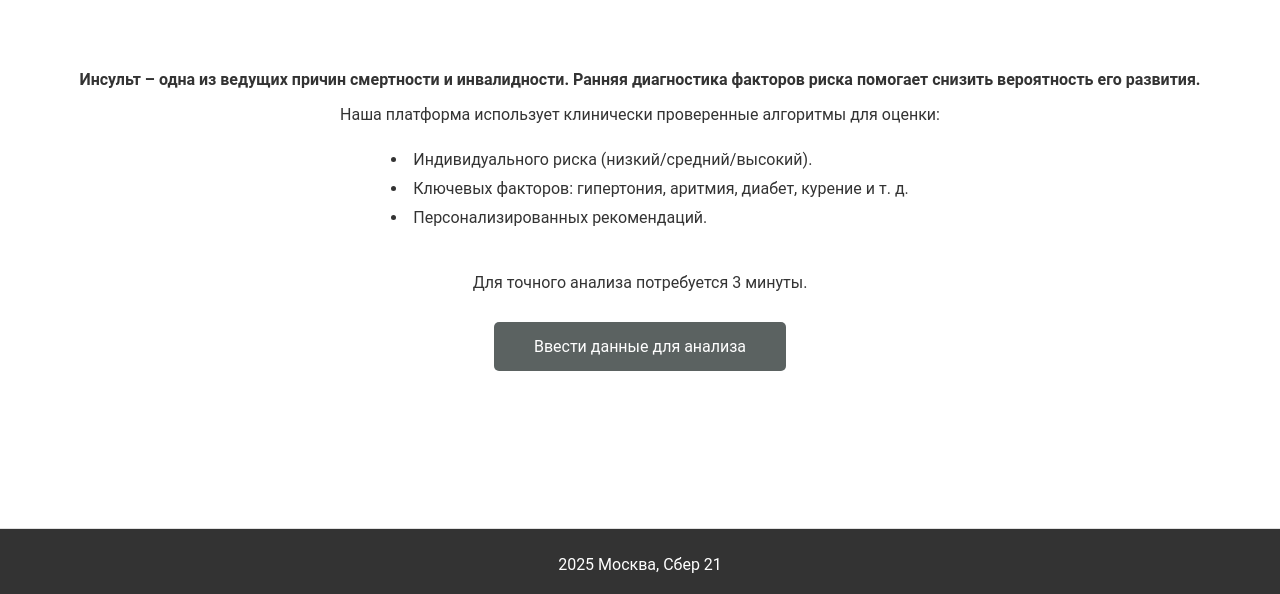
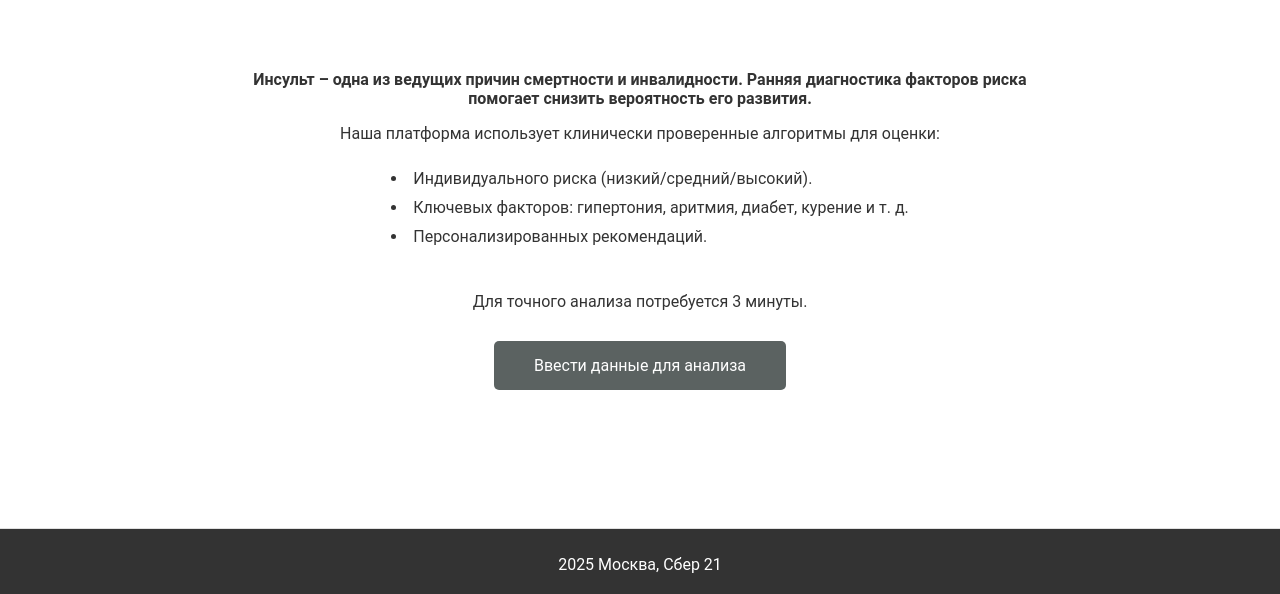
Before and after one commit to pipusk2006/SPM_repository, a Django app: page / in a window 1280 px wide. Shown: the part 206-800 px from the top of the page. Run offline with Django 5.2, Linux system fonts and the light colour scheme.

Commit message:
Ваше сообщение коммита

```diff
--- a/SPM_root/settings.py
+++ b/SPM_root/settings.py
@@ -139,7 +139,7 @@ USE_TZ = True
 # https://docs.djangoproject.com/en/4.0/howto/static-files/
 
 STATIC_URL = '/static/'
-STATIC_ROOT = os.path.join(BASE_DIR, 'staticfiles')
+STATIC_ROOT = os.path.join(BASE_DIR, 'web/static')
 STATICFILES_DIRS = [
     os.path.join(BASE_DIR, 'static'),
 ]
--- a/web/static/web/css/web.css
+++ b/web/static/web/css/web.css
@@ -55,6 +55,14 @@ nav ul li a:hover {
 main {
     flex: 1;
     padding: 20px;
+    display: flex;
+    justify-content: center;
+}
+
+main > div {
+    width: 100%;
+    max-width: 800px;
+    text-align: center;
 }
 
 .container {
--- a/web/templates/base.html
+++ b/web/templates/base.html
@@ -4,7 +4,7 @@
         <meta charset="UTF-8">
         <meta name="viewport" content="width=device-width, initial-scale=1.0">
         <title>Анализ риска инсульта</title>
-        <link rel="stylesheet" href="\web\static\web\css\web.css">
+        <link rel="stylesheet" href="/static/web/css/web.css">
     </head>
     <body>
         <header>
```
